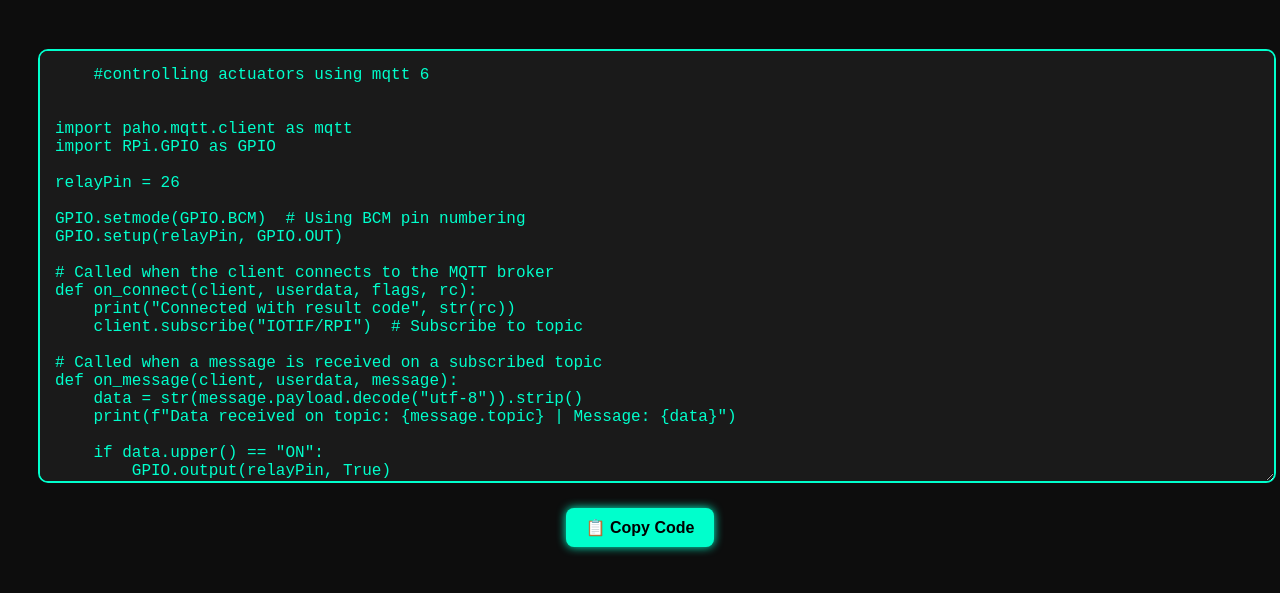
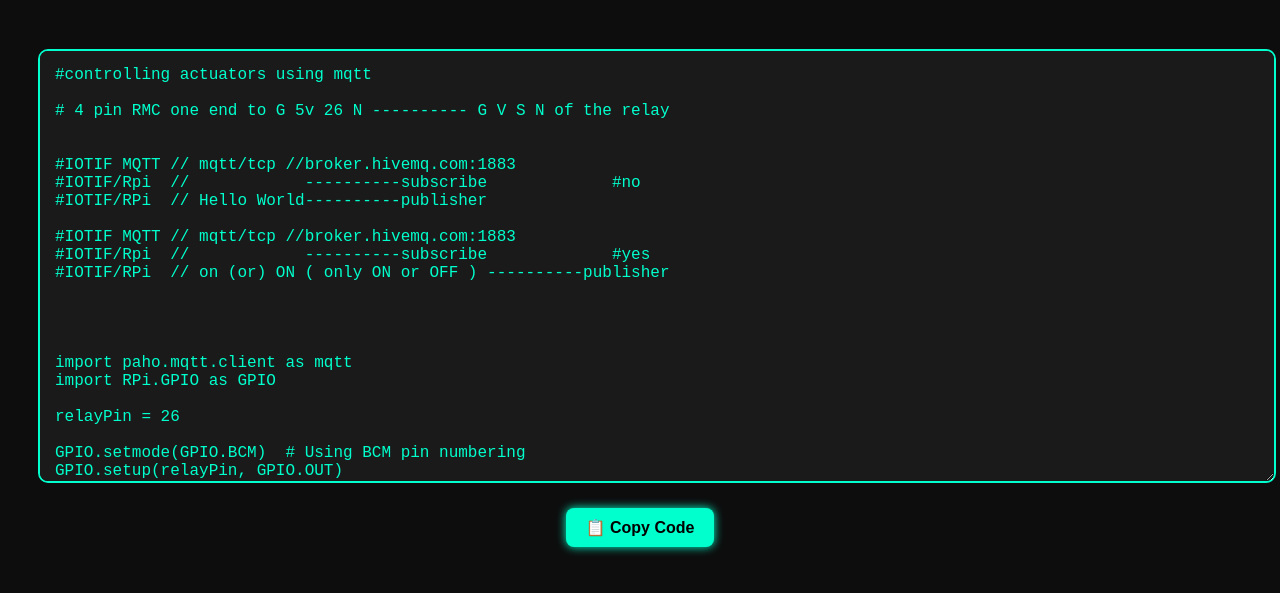
Before and after one commit to p-venu/wild_hacker, a plain HTML site: page s42.html in a window 1280 px wide. Shown: the part 127-720 px from the top of the page. Drawn offline with Linux system fonts and the light colour scheme.

Commit message:
Update s42.html

```diff
--- a/s42.html
+++ b/s42.html
@@ -62,7 +62,20 @@
   <h1>Wild Hackers Code Lab</h1>
 
   <textarea id="codeArea" readonly>
-    #controlling actuators using mqtt 6
+#controlling actuators using mqtt
+
+# 4 pin RMC one end to G 5v 26 N ---------- G V S N of the relay
+
+
+#IOTIF MQTT // mqtt/tcp //broker.hivemq.com:1883
+#IOTIF/Rpi  //            ----------subscribe             #no
+#IOTIF/RPi  // Hello World----------publisher
+
+#IOTIF MQTT // mqtt/tcp //broker.hivemq.com:1883
+#IOTIF/Rpi  //            ----------subscribe             #yes
+#IOTIF/RPi  // on (or) ON ( only ON or OFF ) ----------publisher
+
+
 
 
 import paho.mqtt.client as mqtt
@@ -73,15 +86,13 @@ relayPin = 26
 GPIO.setmode(GPIO.BCM)  # Using BCM pin numbering
 GPIO.setup(relayPin, GPIO.OUT)
 
-# Called when the client connects to the MQTT broker
-def on_connect(client, userdata, flags, rc):
+def on_connect(client, userdata, flags, rc): # use spaces after thye user data
     print("Connected with result code", str(rc))
-    client.subscribe("IOTIF/RPI")  # Subscribe to topic
+    client.subscribe("IOTIF/RPi")  # Subscribe to topic
 
-# Called when a message is received on a subscribed topic
 def on_message(client, userdata, message):
     data = str(message.payload.decode("utf-8")).strip()
-    print(f"Data received on topic: {message.topic} | Message: {data}")
+    print("Data received on topic: ",message.topic," | Message: ",data)
 
     if data.upper() == "ON":
         GPIO.output(relayPin, True)
@@ -92,21 +103,22 @@ def on_message(client, userdata, message):
     else:
         print("Invalid command. Try sending ON or OFF")
 
-# MQTT client setup
 client = mqtt.Client()
+client.connect("broker.hivemq.com")
 
 client.on_connect = on_connect
 client.on_message = on_message
 
-# Connect to public HiveMQ broker
-client.connect("broker.hivemq.com")
-
 try:
-    print("Starting MQTT client loop. Press Ctrl+C to exit.")
     client.loop_forever()
 except KeyboardInterrupt:
     print("\nExiting the program\n")
     GPIO.cleanup()
+    exit()
+
+
+
+#sending ON from MQTT box will turn on the relay and sending OFF it turn off . all messages received from MQtt should be displayed on the terminal
 
 
   </textarea>
```
